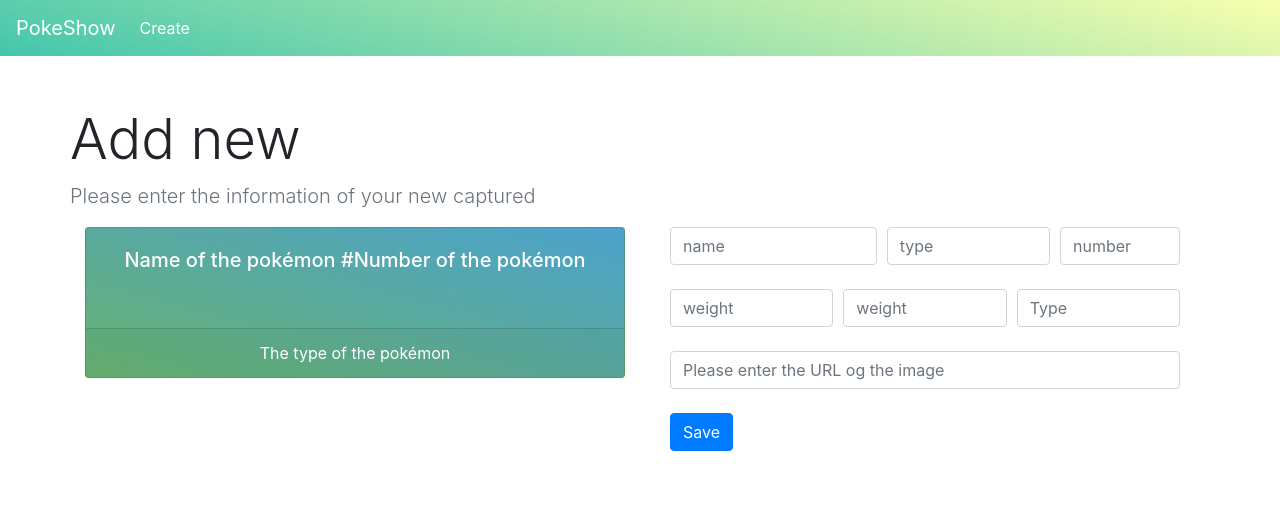
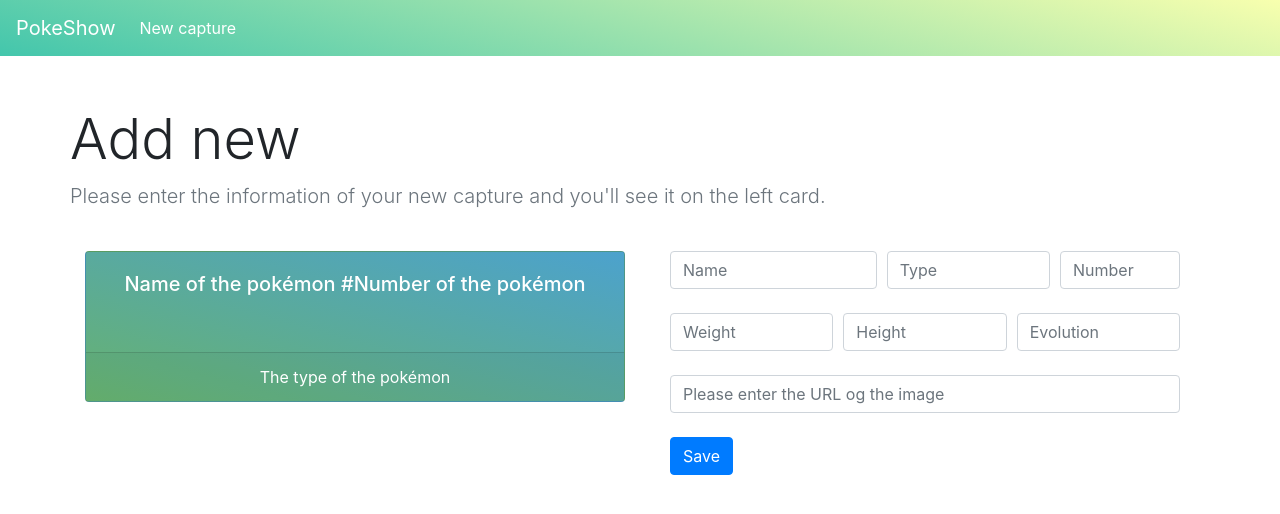
Before and after one commit to fernandzad/PokeShow-FrontEnd, a React (Create React App) app: page /pokemon/add in a window 1280 px wide. Shown: the top 514 px of the page. Built offline with nearby package versions, Linux system fonts and the light colour scheme.

Commit message:
The form to add a new pokemon is working :)

```diff
--- a/src/App.tsx
+++ b/src/App.tsx
@@ -10,7 +10,7 @@ dotnev.config();
 
 const menus = [
   '/home',
-  '/add',
+  '/pokemon/add',
   '/update',
   '/delete',
 ];
--- a/src/components/Navbar.tsx
+++ b/src/components/Navbar.tsx
@@ -22,7 +22,7 @@ const Navbar: React.FC<Props> = ({routes}) => {
                 <div className="collapse navbar-collapse" id="navbarNav">
                     <ul className="navbar-nav">
                         <li className="nav-item active">
-                            <a className="nav-link" href={routes[index.Add]}>Create <span className="sr-only">(current)</span></a>
+                            <a className="nav-link" href={routes[index.Add]}>New capture <span className="sr-only">(current)</span></a>
                         </li>
                     </ul>
                 </div>
--- a/src/components/PokeForm.tsx
+++ b/src/components/PokeForm.tsx
@@ -1,5 +1,7 @@
-import React from 'react';
-import IPokemon from '../interfaces/IPokemon'
+import React, { FormEvent, useState } from 'react';
+import IPokemon from '../interfaces/IPokemon';
+import { useHistory } from 'react-router-dom';
+import Loader from '../components/Loader';
 
 interface IForm{
     form: IPokemon,
@@ -7,17 +9,50 @@ interface IForm{
 }
 
 const PokeForm: React.FC<IForm> = ({form, onChange}) => {
+    const [loading, setLoading] = useState(false);
+    const history = useHistory();
+
+    const handleSubmit = async (e: FormEvent<EventTarget>) => {
+        setLoading(true);
+        e.preventDefault();
+
+        try {
+            let config = {
+                method: 'POST',
+                headers: {
+                    'Accept': 'application/json',
+                    'Content-type': 'application/json',
+                },
+                body: JSON.stringify(form)
+            }
+            let response = await fetch(`${process.env.REACT_APP_API_URL}`, config);
+            let json = await response.json();
+
+            console.log(json);
+
+            setLoading(false);
+
+            //Gracias a React Router
+            history.push('/');
+
+        } catch (error) {
+            setLoading(false);
+            console.log(error.message);
+        }
+    }
+
+    if(loading)
+        return <Loader />
 
     return (
         <>
             <div className="container">
-                <form >
-
+                <form onSubmit={handleSubmit}>
                     <div className="form-row">
                         <div className="col-5">
                             <input type="text"
                                 className="form-control"
-                                placeholder="name"
+                                placeholder="Name"
                                 name="name"
                                 onChange={onChange}
                                 value={form.name}
@@ -27,7 +62,7 @@ const PokeForm: React.FC<IForm> = ({form, onChange}) => {
                         <div className="col-4">
                             <input type="text"
                                 className="form-control"
-                                placeholder="type"
+                                placeholder="Type"
                                 name="type"
                                 onChange={onChange}
                                 value={form.type}
@@ -36,7 +71,7 @@ const PokeForm: React.FC<IForm> = ({form, onChange}) => {
                         <div className="col-3">
                             <input type="text"
                                 className="form-control"
-                                placeholder="number"
+                                placeholder="Number"
                                 name="number"
                                 onChange={onChange}
                                 value={form.number}
@@ -48,7 +83,7 @@ const PokeForm: React.FC<IForm> = ({form, onChange}) => {
                         <div className="col-4">
                             <input type="text"
                                 className="form-control"
-                                placeholder="weight"
+                                placeholder="Weight"
                                 name="weight"
                                 onChange={onChange}
                                 value={form.weight}
@@ -57,7 +92,7 @@ const PokeForm: React.FC<IForm> = ({form, onChange}) => {
                         <div className="col-4">
                             <input type="text"
                                 className="form-control"
-                                placeholder="weight"
+                                placeholder="Height"
                                 name="height"
                                 onChange={onChange}
                                 value={form.height}
@@ -66,10 +101,10 @@ const PokeForm: React.FC<IForm> = ({form, onChange}) => {
                         <div className="col-4">
                             <input type="text"
                                 className="form-control"
-                                placeholder="Type"
-                                name="type"
+                                placeholder="Evolution"
+                                name="evolution"
                                 onChange={onChange}
-                                value={form.type}
+                                value={form.evolution}
                             />
                         </div>
                     </div>
--- a/src/hooks/useFetch.ts
+++ b/src/hooks/useFetch.ts
@@ -11,7 +11,7 @@ const useFetch = (url: string) => {
 
                 let response: Response = await fetch(url);
                 let data = await response.json();
-                await new Promise((resolve, reject) => setTimeout(resolve, 2000));
+                //await new Promise((resolve, reject) => setTimeout(resolve, 2000));
 
                 console.log(data);
                 setPokeCards(data);
--- a/src/pages/PokeNew.tsx
+++ b/src/pages/PokeNew.tsx
@@ -6,11 +6,11 @@ import PokeForm from '../components/PokeForm';
 
 const PokeNew: React.FC = () => {
     const title: string = 'Add new';
-    const subtitle: string = 'Please enter the information of your new captured';
+    const subtitle: string = 'Please enter the information of your new capture and you\'ll see it on the left card.';
     const [values, setValues] = useFormState({
                                 name: '', type: '',
                                 number: '', weight: '',
-                                height: '', evolution: ''
+                                height: '', evolution: '', image: ''
                             });
 
     return (
@@ -19,6 +19,7 @@ const PokeNew: React.FC = () => {
                 <div className="row">
                         <div className="text-left">
                             <Title title={title} subtitle={subtitle}/>
+                            <br/>
                         </div>
                 </div>
                 <div className="row">
```
